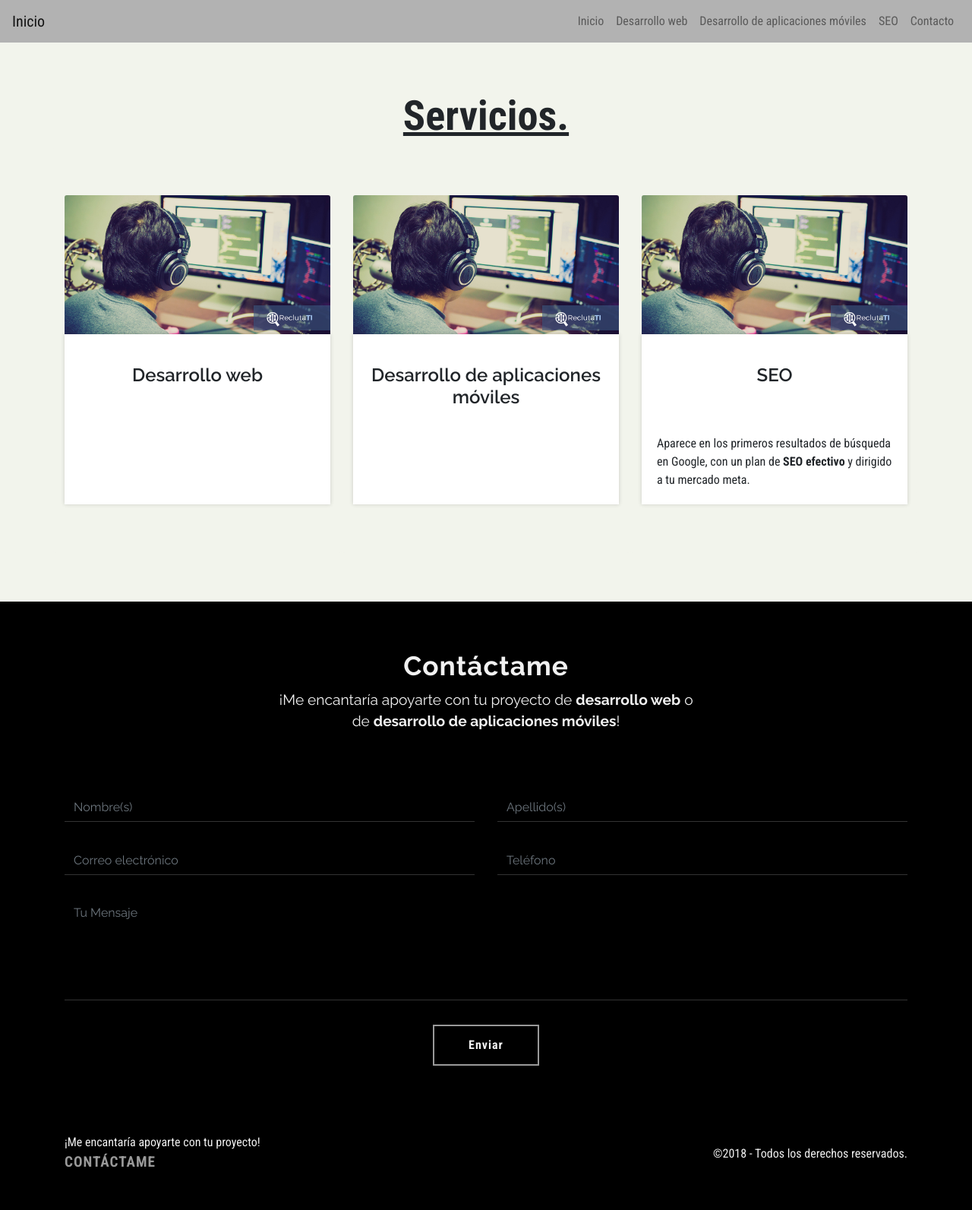
After one commit to edyerena086/portfolio, a PHP site: page /seo in a window 1280 px wide. The commit adds this page. Shown: the whole page at 76% size. Run offline with PHP 8.4, Linux system fonts and the light colour scheme.

```diff
--- a/assets/css/main.css
+++ b/assets/css/main.css
@@ -14,6 +14,81 @@
  */
 html, body {
 	font-family: 'Roboto Condensed', sans-serif;
+}
+
+.preloader {
+	width: 100%;
+	position: absolute;
+	z-index: 9999;
+	top: 0;
+	left: 0;
+	height: 100%;
+	background-color: #000;
+}
+.main-wrapper {
+	visibility: hidden;
+}
+
+
+.card {
+	border: none;
+}
+.card-body {
+	background-color: #fff;
+	padding-top: 2.5rem;
+	-webkit-box-shadow: 0px 0px 5px 0px rgba(50, 50, 50, 0.2);
+	-moz-box-shadow:    0px 0px 5px 0px rgba(50, 50, 50, 0.2);
+	box-shadow:         0px 0px 5px 0px rgba(50, 50, 50, 0.2);
+}
+.card-title {
+	font-family: 'Raleway', sans-serif!important;
+	font-weight: 600;
+	font-size: 1.5rem;
+	padding-bottom: 1.5rem;
+	min-height: 5rem;
+}
+.card-btn-link {
+	background-color: transparent;
+	color: #222;
+	border: 1px solid #222;
+	-webkit-border-radius: 0px;
+	-moz-border-radius: 0px;
+	border-radius: 0px;
+	padding: .5rem 2rem;
+	margin-top: 1.5rem;
+	transition: background-color 0.8s, color 0.8s ease;
+}
+.card-btn-link:hover {
+	background-color: #222;
+	color: #f1f1f1;
+}
+
+.services-home-section h2 {
+	font-weight: 700;
+	font-size: 3.4rem;
+	text-decoration: underline;
+}
+
+/**
+ * -----------------------------------------------------
+ *  HEADER
+ * -----------------------------------------------------
+ *
+ */
+header {
+	background-color: rgba(0, 0, 0, 0.3)!important;
+}
+
+/**
+ * -----------------------------------------------------
+ *  HOME PAGE
+ * -----------------------------------------------------
+ *
+ */
+.services-home-section, .card {
+	background-color: #F2F4EC;
+	padding-top: 4rem;
+	padding-bottom: 4rem;
 }
 
 /**
@@ -33,7 +108,7 @@ footer, .bg-black {
 	font-size: 2.2rem;
 	font-family: 'Raleway', sans-serif!important;
 	letter-spacing: 1px;
-	padding-top: 2rem;
+	padding-top: 4rem;
 }
 .footer-top p {
 	font-family: 'Raleway', sans-serif!important;
@@ -76,7 +151,7 @@ footer form {
 }
 .footer-bottom {
 	padding-top: .6rem;
-	padding-bottom: .6rem;
+	padding-bottom: 3rem;
 	font-size: 1rem;
 }
 .footer-bottom a {
--- a/partials/header.php
+++ b/partials/header.php
@@ -1,4 +1,4 @@
-<header class="navbar navbar-expand-lg navbar-light bg-light">
+<header class="navbar navbar-expand-lg navbar-light">
 	<a class="navbar-brand" href="">Inicio</a>
 	<button class="navbar-toggler" type="button" data-toggle="collapse" data-target="#navbarSupportedContent" aria-controls="navbarSupportedContent" aria-expanded="false" aria-label="Toggle navigation">
 		<span class="navbar-toggler-icon"></span>
@@ -26,6 +26,10 @@
 			</li>
 
 			<li>
+				<a href="seo" class="nav-link">SEO</a>
+			</li>
+
+			<li>
 				<a class="nav-link" href="contacto">
 					Contacto
 				</a>
--- /dev/null
+++ b/seo.php
@@ -0,0 +1,82 @@
+<!doctype html>
+<html lang="es">
+<head>
+	<meta charset="utf-8">
+    <meta name="viewport" content="width=device-width, initial-scale=1, shrink-to-fit=no">
+
+    <link rel="stylesheet" href="https://stackpath.bootstrapcdn.com/bootstrap/4.1.3/css/bootstrap.min.css" integrity="sha384-MCw98/SFnGE8fJT3GXwEOngsV7Zt27NXFoaoApmYm81iuXoPkFOJwJ8ERdknLPMO" crossorigin="anonymous">
+
+    <!-- CSS -->
+    <link rel="stylesheet" href="assets/css/main.css" />
+
+    <!-- page title -->
+    <title>
+    	Desarrollo web y de aplicaciones móviles - SrYerena
+    </title>
+</head>
+
+<body>
+	<!-- Header -->
+	<?php include_once('partials/header.php'); ?>
+
+	<!-- Services -->
+	<section class="services-home-section">
+		<div class="container">
+			<div class="row">
+				<div class="col-xl-12 text-center">
+					<h2>
+						Servicios.
+					</h2>
+				</div>
+			</div>
+
+			<div class="row">
+				<div class="card col-xl-4">
+					<img src="assets/images/facebook-ads-banner.jpg" alt="" class="card-img-top">
+					<div class="card-body">
+						<h3 class="card-title text-center">
+							Desarrollo web
+						</h3>
+					</div>
+				</div>
+
+				<div class="card col-xl-4">
+					<img src="assets/images/facebook-ads-banner.jpg" alt="" class="card-img-top">
+					<div class="card-body">
+						<h3 class="card-title text-center">
+							Desarrollo de aplicaciones móviles
+						</h3>
+
+						<p class="card-text">
+
+						</p>
+					</div>
+				</div>
+
+				<div class="card col-xl-4">
+					<img src="assets/images/facebook-ads-banner.jpg" alt="" class="card-img-top">
+					<div class="card-body">
+						<h3 class="card-title text-center">
+							SEO
+						</h3>
+
+						<p class="card-text">
+							Aparece en los primeros resultados de búsqueda en Google, con un plan de <strong>SEO efectivo</strong> y dirigido a tu mercado meta.
+						</p>
+					</div>
+				</div>
+			</div>
+		</div>
+	</section>
+	<!-- /Services -->
+
+	<!-- Footer -->
+	<?php include_once('partials/footer.php'); ?>
+
+	<!-- Javascript -->
+	<script src="https://code.jquery.com/jquery-3.3.1.slim.min.js" integrity="sha384-q8i/X+965DzO0rT7abK41JStQIAqVgRVzpbzo5smXKp4YfRvH+8abtTE1Pi6jizo" crossorigin="anonymous"></script>
+    <script src="https://cdnjs.cloudflare.com/ajax/libs/popper.js/1.14.3/umd/popper.min.js" integrity="sha384-ZMP7rVo3mIykV+2+9J3UJ46jBk0WLaUAdn689aCwoqbBJiSnjAK/l8WvCWPIPm49" crossorigin="anonymous"></script>
+    <script src="https://stackpath.bootstrapcdn.com/bootstrap/4.1.3/js/bootstrap.min.js" integrity="sha384-ChfqqxuZUCnJSK3+MXmPNIyE6ZbWh2IMqE241rYiqJxyMiZ6OW/JmZQ5stwEULTy" crossorigin="anonymous"></script>
+    <script src="assets/js/plugins/stats.js"></script>
+</body>
+</html>
```
Also changed, not shown: assets/js/common.js (added, +17 -0 lines), contacto.php (added, +82 -0 lines), desarrollo-de-aplicaciones-moviles.php (added, +82 -0 lines), desarrollo-web.php (added, +82 -0 lines), index.php (+79 -4 lines), .htaccess (added), assets/images/facebook-ads-banner.jpg (added), assets/js/plugins/stats.js (added), robots.txt (added).
